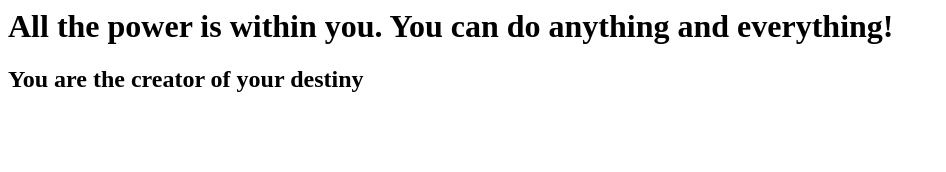
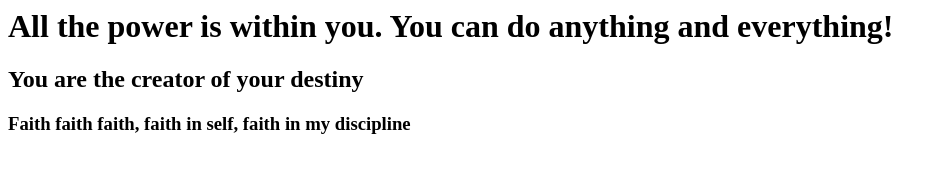
Before and after one commit to carringtonsean/firstgitrepo, a plain HTML site: page index.html in a window 1280 px wide. Shown: the whole page, without its empty margins (0-946 px from the left). Drawn offline with Linux system fonts and the light colour scheme.

Commit message:
added 3rd quote

```diff
--- a/index.html
+++ b/index.html
@@ -2,5 +2,6 @@
 <body>
 <h1>All the power is within you. You can do anything and everything!</h1>
 <h2>You are the creator of your destiny</h2>
+<h3>Faith faith faith, faith in self, faith in my discipline</h3>
 </body>
 </html>
```
